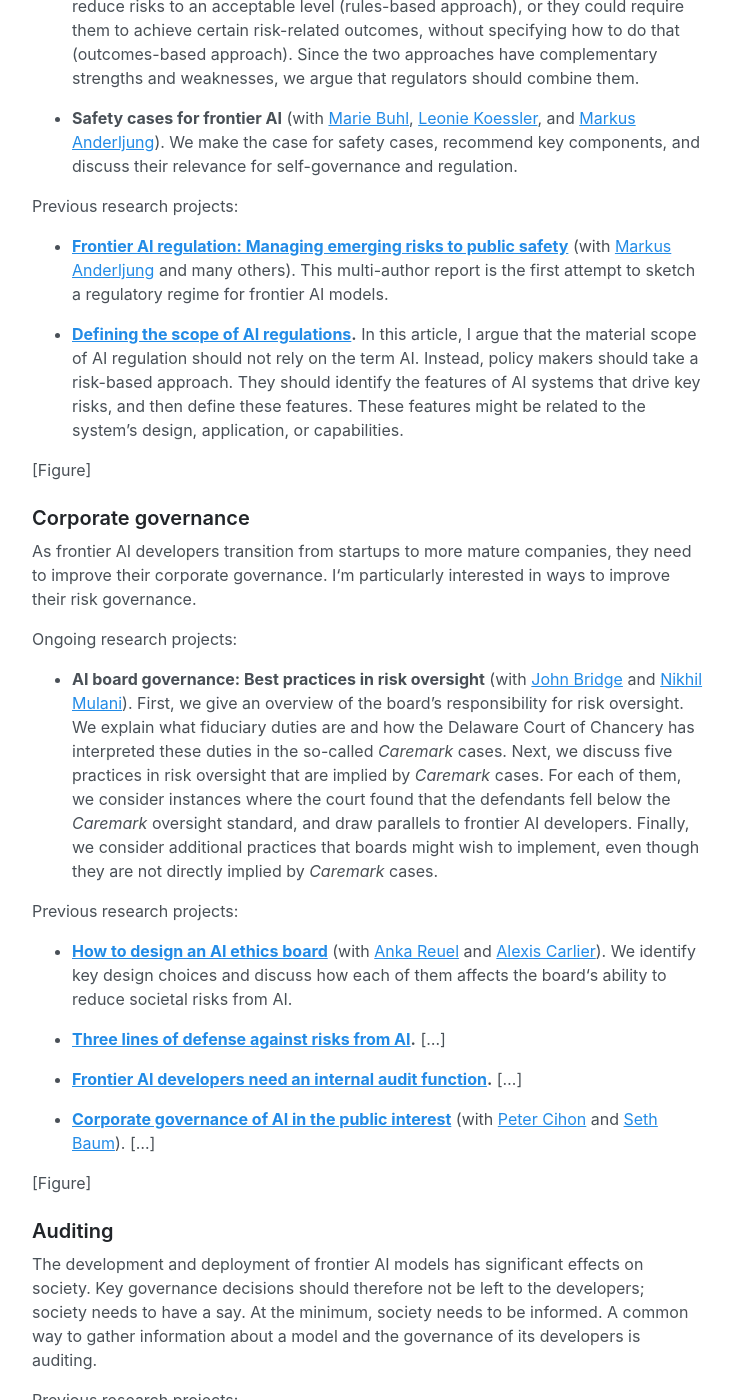
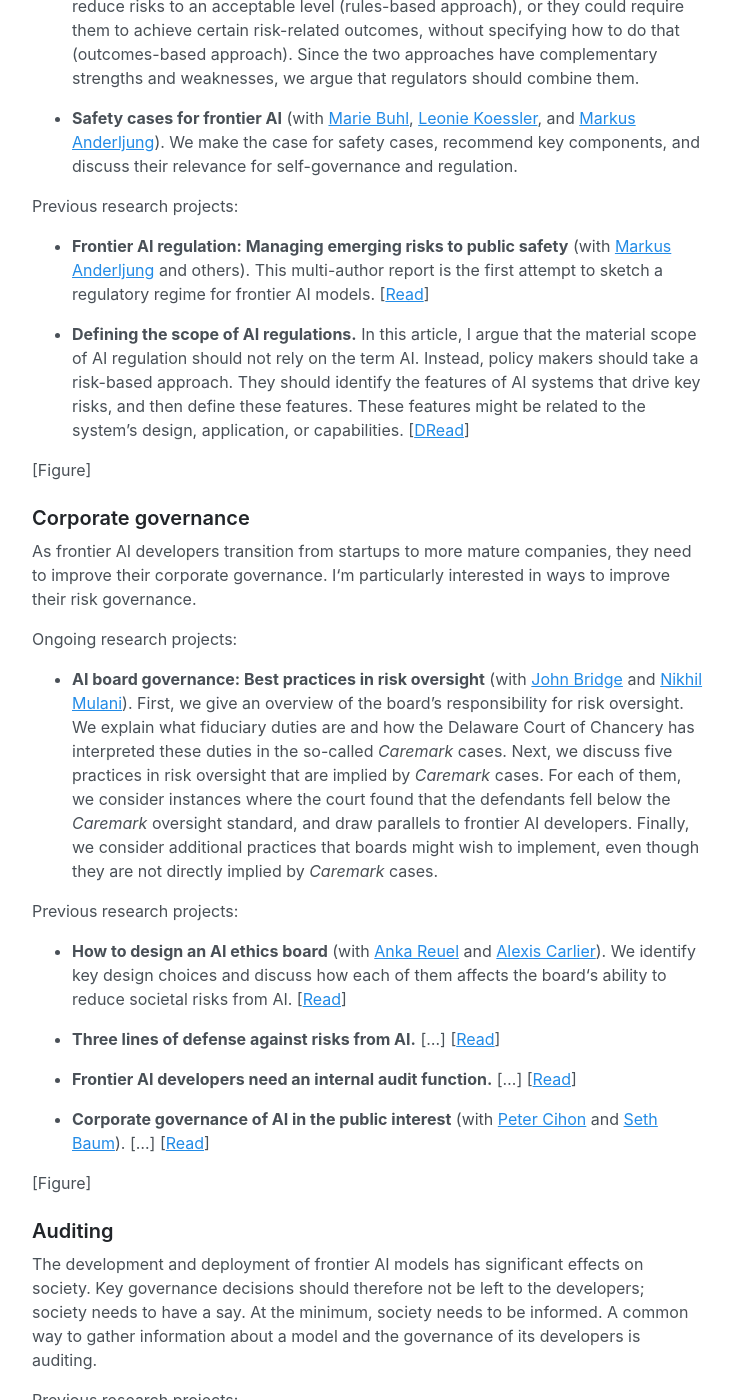
Before and after one commit to jonasschuett/jonasschuett.github.io, a Jekyll site: the page built from _posts/2020-04-04-introduction.md, in a window 1280 px wide and 1400 px high, scrolled down 3050 px. Shown: the whole window, without its empty margins (272-1004 px from the left). Built offline with Jekyll 4.4.1, drawn with Linux system fonts in a browser that asks for light colours; some of the changed text lies outside the part shown.

Commit message:
Update 2020-04-04-introduction.md

```diff
--- a/_posts/2020-04-04-introduction.md
+++ b/_posts/2020-04-04-introduction.md
@@ -43,9 +43,9 @@ Ongoing research projects:
 
 Previous research projects:
 
-- **Risk management in the AI Act.** The EU AI Act is the most comprehensive attempt to regulate AI in a major jurisdiction. In this article, I conduct a legal analysis of Art. 9, the key risk management provision. [Read →](https://doi.org/10.1017/err.2023.1)
+- **Risk management in the AI Act.** The EU AI Act is the most comprehensive attempt to regulate AI in a major jurisdiction. In this article, I conduct a legal analysis of Art. 9, the key risk management provision. [[Read](https://doi.org/10.1017/err.2023.1)]
 
-- **Risk assessments at AGI companies** (with [Leonie Koessler](https://www.linkedin.com/in/leonie-koessler-ll-m-kcl-85b71814a/)). We review popular risk assessment techniques from other industries and discuss how companies that have the stated goal of build AGI could use them. [Read →](https://arxiv.org/abs/2307.08823)
+- **Risk assessments at AGI companies** (with [Leonie Koessler](https://www.linkedin.com/in/leonie-koessler-ll-m-kcl-85b71814a/)). We review popular risk assessment techniques from other industries and discuss how companies that have the stated goal of build AGI could use them. [[Read](https://arxiv.org/abs/2307.08823)]
 
 ![Risk Management](/risk_management.jpg "Risk Management")
 
@@ -61,9 +61,9 @@ Ongoing research projects:
 
 Previous research projects:
 
-- **[Frontier AI regulation: Managing emerging risks to public safety](https://arxiv.org/abs/2307.03718)** (with [Markus Anderljung](https://www.linkedin.com/in/markus-anderljung-21369974/) and many others). This multi-author report is the first attempt to sketch a regulatory regime for frontier AI models.
+- **Frontier AI regulation: Managing emerging risks to public safety** (with [Markus Anderljung](https://www.linkedin.com/in/markus-anderljung-21369974/) and others). This multi-author report is the first attempt to sketch a regulatory regime for frontier AI models. [[Read](https://arxiv.org/abs/2307.03718)]
 
-- **[Defining the scope of AI regulations](https://doi.org/10.1080/17579961.2023.2184135).** In this article, I argue that the material scope of AI regulation should not rely on the term AI. Instead, policy makers should take a risk-based approach. They should identify the features of AI systems that drive key risks, and then define these features. These features might be related to the system’s design, application, or capabilities.
+- **Defining the scope of AI regulations.** In this article, I argue that the material scope of AI regulation should not rely on the term AI. Instead, policy makers should take a risk-based approach. They should identify the features of AI systems that drive key risks, and then define these features. These features might be related to the system’s design, application, or capabilities. [[DRead](https://doi.org/10.1080/17579961.2023.2184135)]
 
 [Figure]
 
@@ -77,13 +77,13 @@ Ongoing research projects:
 
 Previous research projects:
 
-- **[How to design an AI ethics board](https://doi.org/10.1007/s43681-023-00409-y)** (with [Anka Reuel](https://www.linkedin.com/in/ankareuel/) and [Alexis Carlier](https://www.linkedin.com/in/alexis-carlier-995367170/)). We identify key design choices and discuss how each of them affects the board‘s ability to reduce societal risks from AI.
+- **How to design an AI ethics board** (with [Anka Reuel](https://www.linkedin.com/in/ankareuel/) and [Alexis Carlier](https://www.linkedin.com/in/alexis-carlier-995367170/)). We identify key design choices and discuss how each of them affects the board‘s ability to reduce societal risks from AI. [[Read](https://doi.org/10.1007/s43681-023-00409-y)]
 
-- **[Three lines of defense against risks from AI](https://doi.org/10.1007/s00146-023-01811-0).** […]
+- **Three lines of defense against risks from AI.** […] [[Read](https://doi.org/10.1007/s00146-023-01811-0)]
 
-- **[Frontier AI developers need an internal audit function](https://arxiv.org/abs/2305.17038).** […]
+- **Frontier AI developers need an internal audit function.** […] [[Read](https://arxiv.org/abs/2305.17038)]
 
-- **[Corporate governance of AI in the public interest](https://doi.org/10.3390/info12070275)** (with [Peter Cihon](https://www.linkedin.com/in/pcihon/) and [Seth Baum](https://www.linkedin.com/in/sethdbaum/)). […]
+- **Corporate governance of AI in the public interest** (with [Peter Cihon](https://www.linkedin.com/in/pcihon/) and [Seth Baum](https://www.linkedin.com/in/sethdbaum/)). […] [[Read](https://doi.org/10.3390/info12070275)]
 
 [Figure]
 
@@ -92,9 +92,12 @@ Previous research projects:
 The development and deployment of frontier AI models has significant effects on society. Key governance decisions should therefore not be left to the developers; society needs to have a say. At the minimum, society needs to be informed. A common way to gather information about a model and the governance of its developers is auditing.
 
 Previous research projects:
-- Auditing LLMs
-- External scrutiny
-- AI certification
+
+- **Auditing large language models: A three-layered approach** (with ). […] [[Read](https://doi.org/10.1007/s43681-023-00289-2)]
+
+- **Towards publicly accountable frontier LLMs: Building an external scrutiny ecosystem under the ASPIRE framework** (with Markus Anderljung and others). […] [[Read](https://arxiv.org/abs/2311.14711)]
+
+- **AI certification: Advancing ethical practice by reducing information asymmetries** (with [Peter Cihon](https://www.linkedin.com/in/pcihon/), [Moritz Kleinaltenkamp](https://www.linkedin.com/in/mjkla/), and [Seth Baum](https://www.linkedin.com/in/sethdbaum/)). […] [[Read](https://doi.org/10.1109/TTS.2021.3077595)]
 
 [Figure]
 
```
